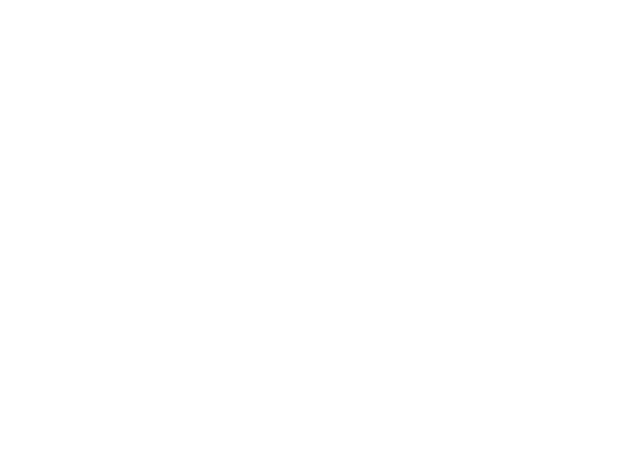
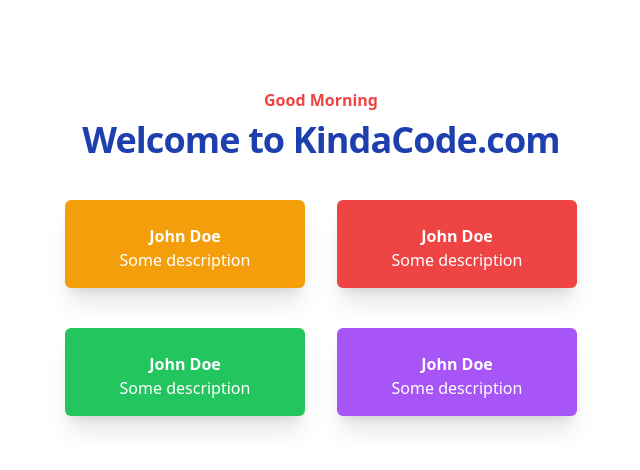
Before and after one commit to beinhartdavid/cartcomplex, a Next.js app: page / in a window 1280 px wide. Shown: the top 470 px of the page, without its empty margins (319-959 px from the left). Built offline with nearby package versions, Linux system fonts and the light colour scheme.

Commit message:
updated baseline to display kindacode example + airtable

```diff
--- a/package.json
+++ b/package.json
@@ -10,6 +10,7 @@
   },
   "dependencies": {
     "@auth0/nextjs-auth0": "^1.9.1",
+    "airtable": "^0.11.4",
     "next": "12.2.2",
     "react": "18.2.0",
     "react-dom": "18.2.0"
--- a/pages/_app.js
+++ b/pages/_app.js
@@ -1,13 +1,14 @@
-import '../styles/globals.css'
-import 'tailwindcss/tailwind.css';
-import {UseProvider} from '@auth0/nextjs-auth0'
 
+
+import '../styles/index.css';
 function MyApp({ Component, pageProps }) {
+    return (
 
-  return
-  <UseProvider>
-  <Component {...pageProps} />
-  </UseProvider>
+            <div className="container mx-auto my-10 max-w-xl">
+                <Component {...pageProps} />
+            </div>
+
+    );
 }
 
-export default MyApp
+export default MyApp;
--- /dev/null
+++ b/styles/index.css
@@ -0,0 +1,3 @@
+@tailwind base;
+@tailwind components;
+@tailwind utilities;
```
Also changed, not shown: 1 other file (tests, documents, lock files or other folders).
